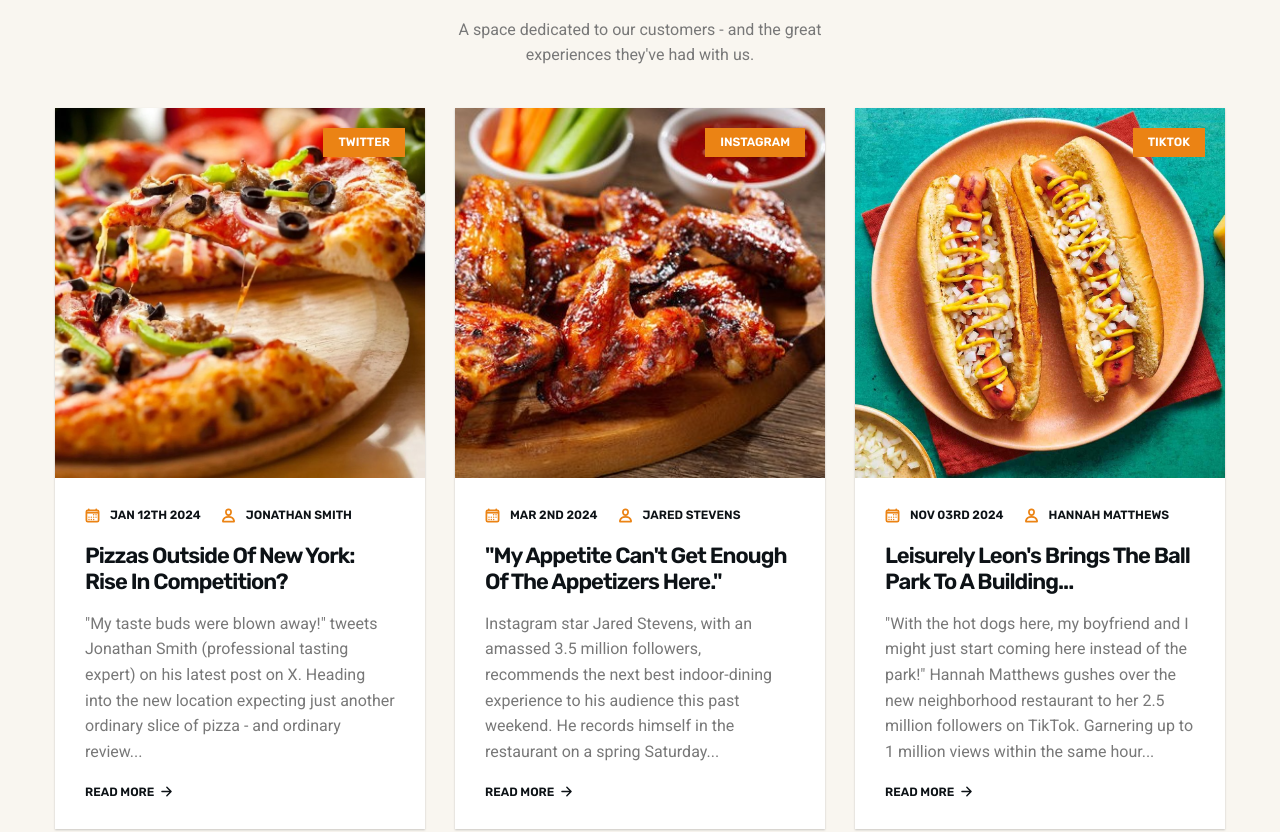
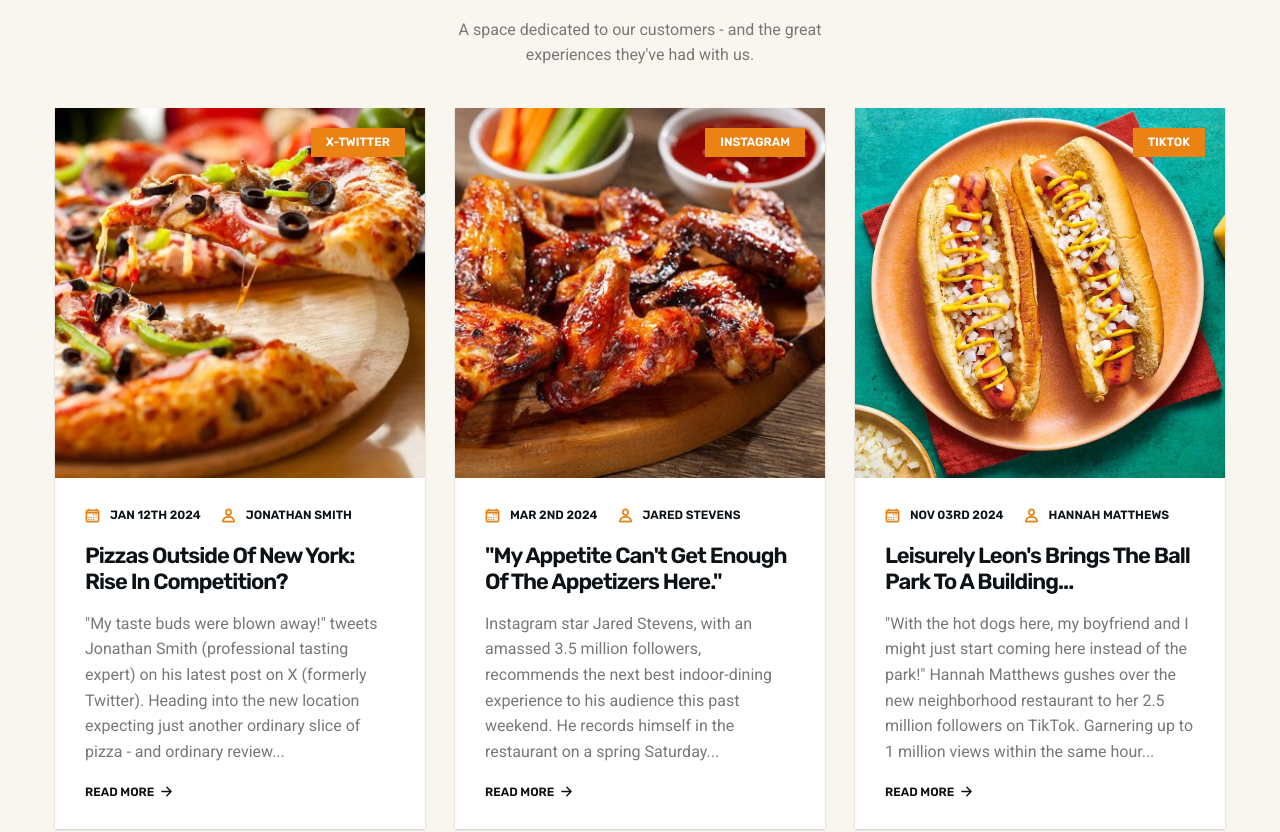
Before and after one commit to leisurelyleon/concept-restaurant, a plain HTML site: page index.html in a window 1280 px wide. Shown: the part 7462-8294 px from the top of the page. Drawn offline with nearby package versions, Linux system fonts and the light colour scheme.

Commit message:
UPDATE 2024

```diff
--- a/index.html
+++ b/index.html
@@ -1148,7 +1148,7 @@
                   <img src="./assets/images/blog-1.jpg" width="600" height="390" loading="lazy"
                     alt="Combo Pizza Slice Lifting Up" class="w-100">
 
-                  <div class="badge">Twitter</div>
+                  <div class="badge">X-Twitter</div>
                 </div>
 
                 <div class="card-content">
@@ -1174,8 +1174,8 @@
                   </h3>
 
                   <p class="card-text">
-                    "My taste buds were blown away!" tweets Jonathan Smith (professional tasting expert) on his latest post on X.
-                    Heading into the new location expecting just another ordinary slice of pizza - and ordinary review...
+                    "My taste buds were blown away!" tweets Jonathan Smith (professional tasting expert) on his latest post on X
+                    (formerly Twitter). Heading into the new location expecting just another ordinary slice of pizza - and ordinary review...
                   </p>
 
                   <a href="#" class="btn-link">
```
